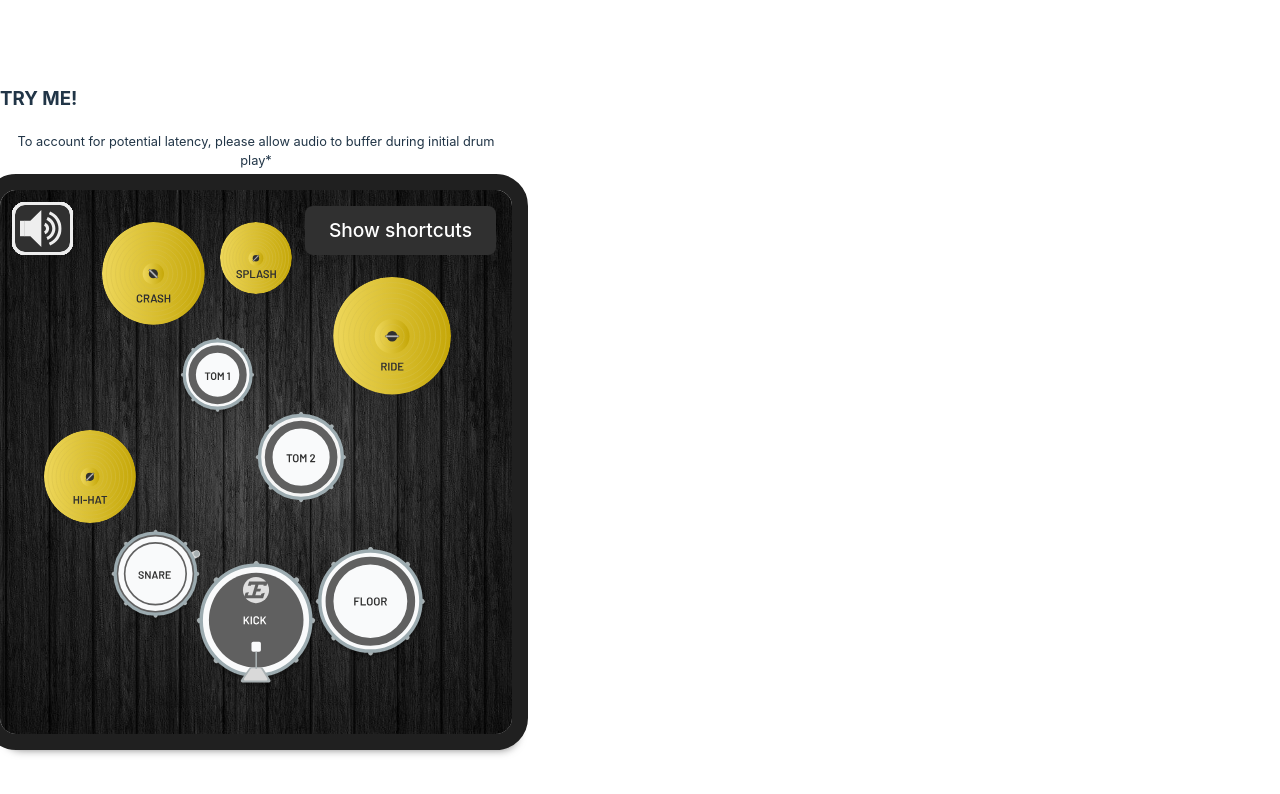
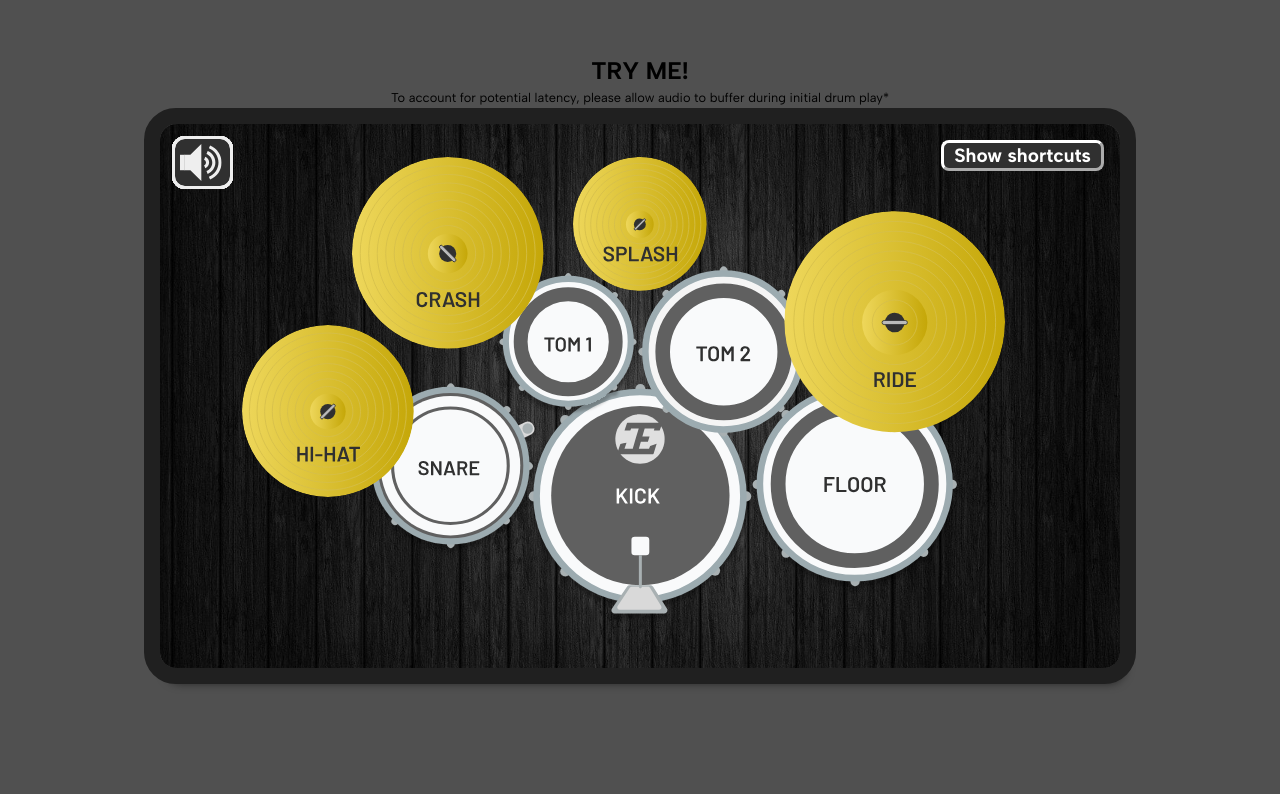
Before and after one commit to jestebanito/drum-kit-react, a React (Vite) app: page / in a window 1280 px wide. Shown: the top 794 px of the page. Built offline with nearby package versions, Linux system fonts and the light colour scheme.

Commit message:
finished fixing responsiveness of drumkit

```diff
--- a/index.html
+++ b/index.html
@@ -7,6 +7,8 @@
     <meta name="language" content="English">
     <link rel="icon" type="image/svg+xml" href="/vite.svg" />
     <meta name="viewport" content="width=device-width, initial-scale=1.0" />
+    <link href="https://fonts.googleapis.com/css2?family=Quicksand:wght@500;600&display=swap" rel="stylesheet">
+    <link href="https://fonts.googleapis.com/css2?family=Albert+Sans:wght@400;500;700;800&display=swap" rel="stylesheet">
     <title>Josh Esteban | React Drumkit</title>
   </head>
   <body>
--- a/src/components/App.jsx
+++ b/src/components/App.jsx
@@ -4,6 +4,19 @@ function App() {
   return (
       <div className="wrapper">
         <main id="main">
+        <ul class="circles">
+          <li></li>
+          <li></li>
+          <li></li>
+          <li></li>
+          <li></li>
+          <li></li>
+          <li></li>
+          <li></li>
+          <li></li>
+          <li></li>
+          <li></li>
+        </ul>
           <Home />
         </main>
       </div>
--- a/src/components/Drumkit.jsx
+++ b/src/components/Drumkit.jsx
@@ -1,4 +1,4 @@
-import React, {useState} from 'react';
+import React, { useState } from 'react';
 import Drumkeys from './Drumkeys';
 import tomOneSound from "../assets/sounds/tom-1.wav";
 import tomTwoSound from "../assets/sounds/tom-2.wav";
@@ -114,7 +114,7 @@ function Drumkit() {
 
     return (
             <>
-            <h3 className="try-me">TRY ME!</h3>
+            <h2 className="try-me">TRY ME!</h2>
             <p className="drum-disclaimer">To account for potential latency, please allow audio to buffer during initial drum play*</p>
             <div className="drums">
                 <button className="shortcuts" onClick={() => toggleShortcuts()}>
--- a/src/components/Home.jsx
+++ b/src/components/Home.jsx
@@ -4,7 +4,9 @@ import Drumkit from './Drumkit';
 function Home() {
     return (
         <div>
-            <Drumkit />
+            <section id='about'>
+                <Drumkit />
+            </section>
         </div>
     );
 }
--- a/src/index.css
+++ b/src/index.css
@@ -1,70 +1,72 @@
-:root {
-  font-family: Inter, system-ui, Avenir, Helvetica, Arial, sans-serif;
-  line-height: 1.5;
-  font-weight: 400;
-
-  color-scheme: light dark;
-  color: rgba(255, 255, 255, 0.87);
-  background-color: #242424;
-
-  font-synthesis: none;
-  text-rendering: optimizeLegibility;
-  -webkit-font-smoothing: antialiased;
-  -moz-osx-font-smoothing: grayscale;
+body {
+  margin: 0;
+	position: absolute;
+	top: 0;
+	left: 0;
+	width: 100%;
+	z-index: -1;
+	background: #505050;
+  width: 100%;
+  height:100vh;
 }
 
-a {
-  font-weight: 500;
-  color: #646cff;
-  text-decoration: inherit;
-}
-a:hover {
-  color: #535bf2;
+/*--------------------------------------------------------------
+# Main Content
+--------------------------------------------------------------*/
+#main {
+	padding: 1rem 0 3rem;
+  	min-height: 18.75rem;
+	max-width: 75rem;
+	margin: 0 auto;
 }
 
-body {
-  margin: 0;
-  display: flex;
-  place-items: center;
-  min-width: 320px;
-  min-height: 100vh;
+@media (min-width: 580px) {
+	#main {
+		padding: 1rem 1.25rem 0;
+	}
 }
 
-h1 {
-  font-size: 3.2em;
-  line-height: 1.1;
+#about .try-me {
+	text-align: center;
+  	font-weight: 600;
+	margin: 2.5rem 0 0rem;
+  	font-family: 'Albert Sans', sans-serif;
+}
+
+p {
+  font-family: 'Albert Sans', sans-serif;
 }
 
 button {
-  border-radius: 8px;
-  border: 1px solid transparent;
-  padding: 0.6em 1.2em;
-  font-size: 1em;
-  font-weight: 500;
-  font-family: inherit;
-  background-color: #1a1a1a;
-  cursor: pointer;
-  transition: border-color 0.25s;
-}
-button:hover {
-  border-color: #646cff;
-}
-button:focus,
-button:focus-visible {
-  outline: 4px auto -webkit-focus-ring-color;
+  	color: inherit;
+	font: inherit;
+	margin: 0;
+  	text-transform: none;
+  	cursor: pointer;
+  	font-family: 'Albert Sans', sans-serif;
+	font-weight: 700;
+	overflow: visible;
+	padding-block: 1px;
+  	padding-inline: 10px;
+  	border-width: 3px;
+  	border-color: #ffffff;
+  	border-image: initial;
+	font-size: 1.1rem;
+	margin: 0 auto;
+	background-color: #303030;
+	border-radius: 0.5rem;
+	color: #ffffff
 }
 
-@media (prefers-color-scheme: light) {
-  :root {
-    color: #213547;
-    background-color: #ffffff;
-  }
-  a:hover {
-    color: #747bff;
-  }
-  button {
-    background-color: #f9f9f9;
-  }
+button[disabled] {
+	cursor: default;
+}
+
+button:active {
+	-webkit-tap-highlight-color: transparent;
+    outline: none;
+    -ms-touch-action: manipulation;
+    touch-action: manipulation;
 }
 
 /*--------------------------------------------------------------
@@ -406,3 +408,113 @@ img.ride {
 		border-radius: 1rem;
 	}
 }
+
+/*--------------------------------------------------------------
+# Background Animation
+--------------------------------------------------------------*/
+
+.circles{
+  position: fixed;
+  top: 0;
+  left: -48px;
+  width: 100%;
+  height: 100%;
+  overflow: hidden;
+z-index: -1;
+}
+
+.circles li{
+  position: absolute;
+  display: block;
+  list-style: none;
+  width: 20px;
+  height: 20px;
+  background: rgba(255, 255, 255, 0.2);
+  animation: animate 25s linear infinite;
+  bottom: -150px;
+
+}
+
+.circles li:nth-child(1){
+  left: 25%;
+  width: 80px;
+  height: 80px;
+  animation-delay: 0s;
+}
+
+
+.circles li:nth-child(2){
+  left: 10%;
+  width: 20px;
+  height: 20px;
+  animation-delay: 2s;
+  animation-duration: 12s;
+}
+
+.circles li:nth-child(3){
+  left: 70%;
+  width: 20px;
+  height: 20px;
+  animation-delay: 4s;
+}
+
+.circles li:nth-child(4){
+  left: 40%;
+  width: 60px;
+  height: 60px;
+  animation-delay: 0s;
+  animation-duration: 18s;
+}
+
+.circles li:nth-child(5){
+  left: 65%;
+  width: 20px;
+  height: 20px;
+  animation-delay: 0s;
+}
+
+.circles li:nth-child(6){
+  left: 75%;
+  width: 110px;
+  height: 110px;
+  animation-delay: 3s;
+}
+
+.circles li:nth-child(7){
+  left: 35%;
+  width: 150px;
+  height: 150px;
+  animation-delay: 7s;
+}
+
+.circles li:nth-child(8){
+  left: 50%;
+  width: 25px;
+  height: 25px;
+  animation-delay: 15s;
+  animation-duration: 45s;
+}
+
+.circles li:nth-child(9){
+  left: 20%;
+  width: 15px;
+  height: 15px;
+  animation-delay: 2s;
+  animation-duration: 35s;
+}
+
+.circles li:nth-child(10){
+  left: 85%;
+  width: 150px;
+  height: 150px;
+  animation-delay: 0s;
+  animation-duration: 11s;
+}
+
+.circles li:nth-child(11){
+  left: 3%;
+  width: 70px;
+  height: 70px;
+  animation-delay: 5s;
+  animation-duration: 15s;
+}
```
